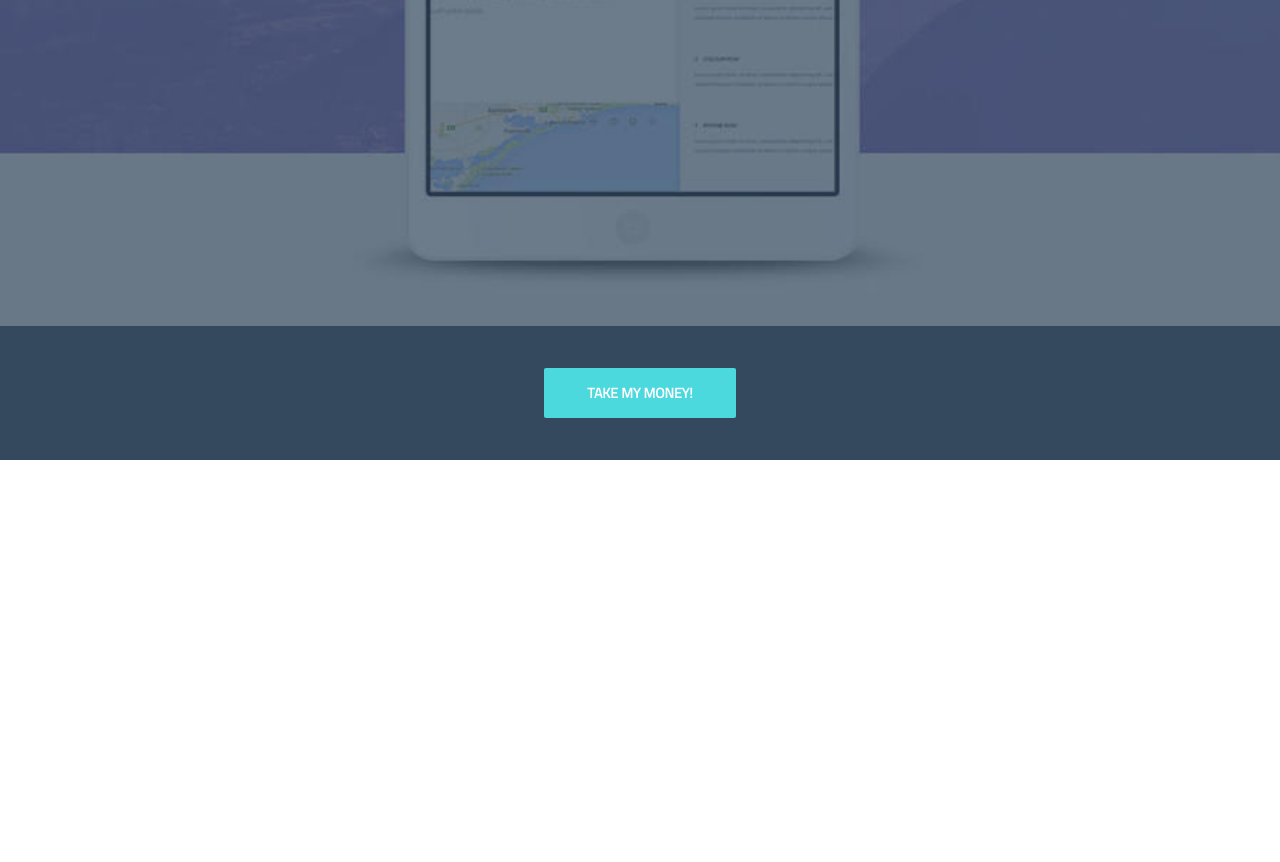
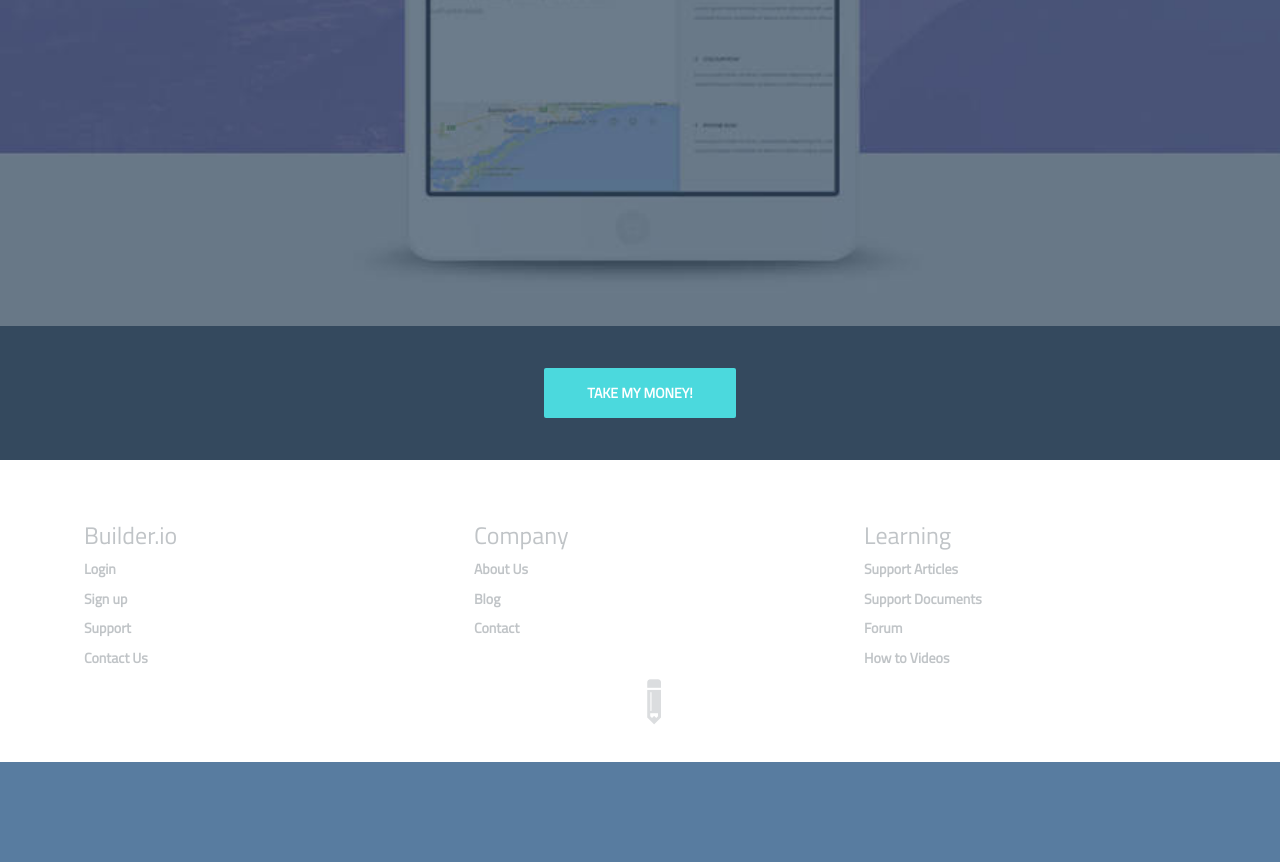
Before and after one commit to Boasbabs/builder.io, a plain HTML site: page index.html in a window 1280 px wide. Shown: the part 4640-5502 px from the top of the page. Before the commit the page ends 5100 px from the top, so only its background shows below. Drawn offline with nearby package versions, Linux system fonts and the light colour scheme.

Commit message:
create Footer and its links

```diff
--- a/css/src/app.scss
+++ b/css/src/app.scss
@@ -7,4 +7,5 @@
         "video-demo",
         "customization",
         "pricing",
-        "mountain";
+        "mountain",
+        "footer";
--- /dev/null
+++ b/css/src/footer.scss
@@ -0,0 +1,24 @@
+footer {
+  border-bottom: 100px solid lighten($primary-color, 20%);
+  padding: 3em 0 3em 2em;
+
+  a {
+    display: block;
+    margin: 0.7em 0;
+    font-weight: bold;
+
+    &, &:hover {
+      color: $dark-font-color;
+    }
+  }
+
+  .pencil-container {
+    text-align: center;
+
+    i {
+      font-size: 3em;
+      transform: rotate(-45deg);
+      color: lighten($dark-font-color, 10%);
+    }
+  }
+}
--- a/index.html
+++ b/index.html
@@ -147,5 +147,34 @@
       <a href="#" class="btn btn-solid">Take my money!</a>
     </div>
   </section>
+  <footer>
+    <div class="container">
+      <div class="row">
+        <div class="col-sm-4 col-xs-4">
+          <h3>Builder.io</h3>
+          <a href="#">Login</a>
+          <a href="#">Sign up</a>
+          <a href="#">Support</a>
+          <a href="#">Contact Us</a>
+        </div>
+        <div class="col-sm-4 col-xs-4">
+          <h3>Company</h3>
+          <a href="#">About Us</a>
+          <a href="#">Blog</a>
+          <a href="#">Contact</a>
+        </div>
+        <div class="col-sm-4 col-xs-4">
+          <h3>Learning</h3>
+          <a href="#">Support Articles</a>
+          <a href="#">Support Documents</a>
+          <a href="#">Forum</a>
+          <a href="#">How to Videos</a>
+        </div>
+      </div>
+      <div class="pencil-container">
+        <i class="fa fa-pencil pencil"></i>
+      </div>
+    </div>
+  </footer>
 </body>
 </html>
```
Also changed, not shown: css/app.css, 1 other file.
